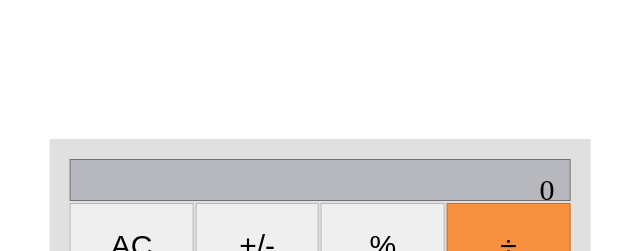
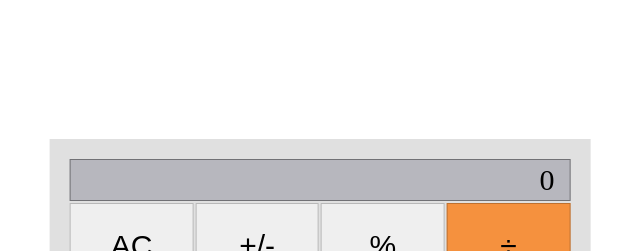
Before and after one commit to Banstein/math-magician, a React (Create React App) app: page / in a window 1280 px wide. Shown: the top 251 px of the page, without its empty margins (320-960 px from the left). Built offline with nearby package versions, Linux system fonts and the light colour scheme.

Commit message:
Update Calculator.css

```diff
--- a/src/components/Calculator.css
+++ b/src/components/Calculator.css
@@ -23,7 +23,7 @@
   font-size: 30px;
   padding: 0 15px;
   text-align: right;
-  line-height: 2;
+  line-height: 5vh;
   border: 1px solid rgba(0, 0, 0, 0.384);
 }
 
```
